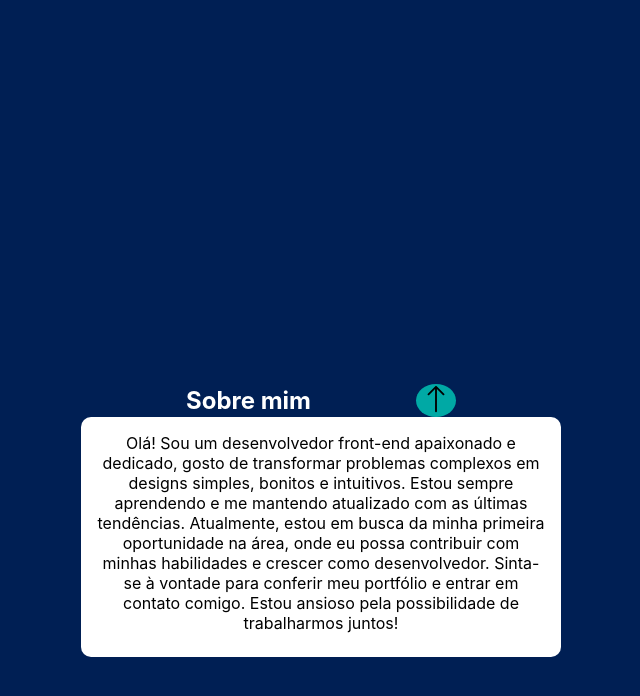
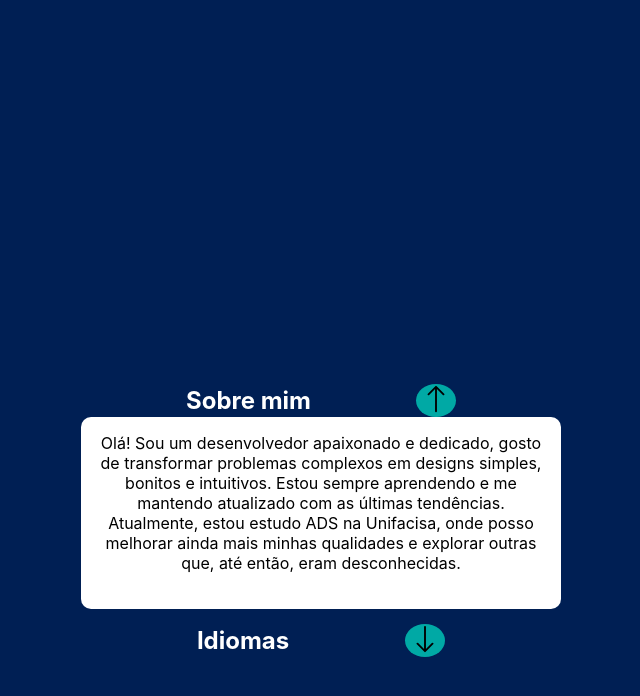
Before and after one commit to Vitor104/meu-portfolio, a React (Create React App) app: page /Home in a window 1280 px wide. Both pictures are taken after a click on the button 755 px from the left and 1033 px from the top of the page. Shown: the part 633-1329 px from the top of the page, without its empty margins (319-959 px from the left). Built offline with nearby package versions, Linux system fonts and the light colour scheme.

Commit message:
mudanças em alguns detalhes

```diff
--- a/src/components/home/home.js
+++ b/src/components/home/home.js
@@ -48,7 +48,7 @@ function Home () {
 
                     {tggAbout ?
                         <p className={styles.aboutMe}>
-                        Olá! Sou um desenvolvedor front-end apaixonado e dedicado, gosto de transformar problemas complexos em designs simples, bonitos e intuitivos. Estou sempre aprendendo e me mantendo atualizado com as últimas tendências. Atualmente, estou em busca da minha primeira oportunidade na área, onde eu possa contribuir com minhas habilidades e crescer como desenvolvedor. Sinta-se à vontade para conferir meu portfólio e entrar em contato comigo. Estou ansioso pela possibilidade de trabalharmos juntos!
+                        Olá! Sou um desenvolvedor apaixonado e dedicado, gosto de transformar problemas complexos em designs simples, bonitos e intuitivos. Estou sempre aprendendo e me mantendo atualizado com as últimas tendências. Atualmente, estou estudo ADS na Unifacisa, onde posso melhorar ainda mais minhas qualidades e explorar outras que, até então, eram desconhecidas.
                     </p>
                          :
                          <></>
--- a/src/components/home/home.module.css
+++ b/src/components/home/home.module.css
@@ -171,7 +171,7 @@
     .aboutMe {
       width: 30em;
       padding: 1em;
-      height: 15em;
+      height: 12em;
     }
 
     .myName {
```
